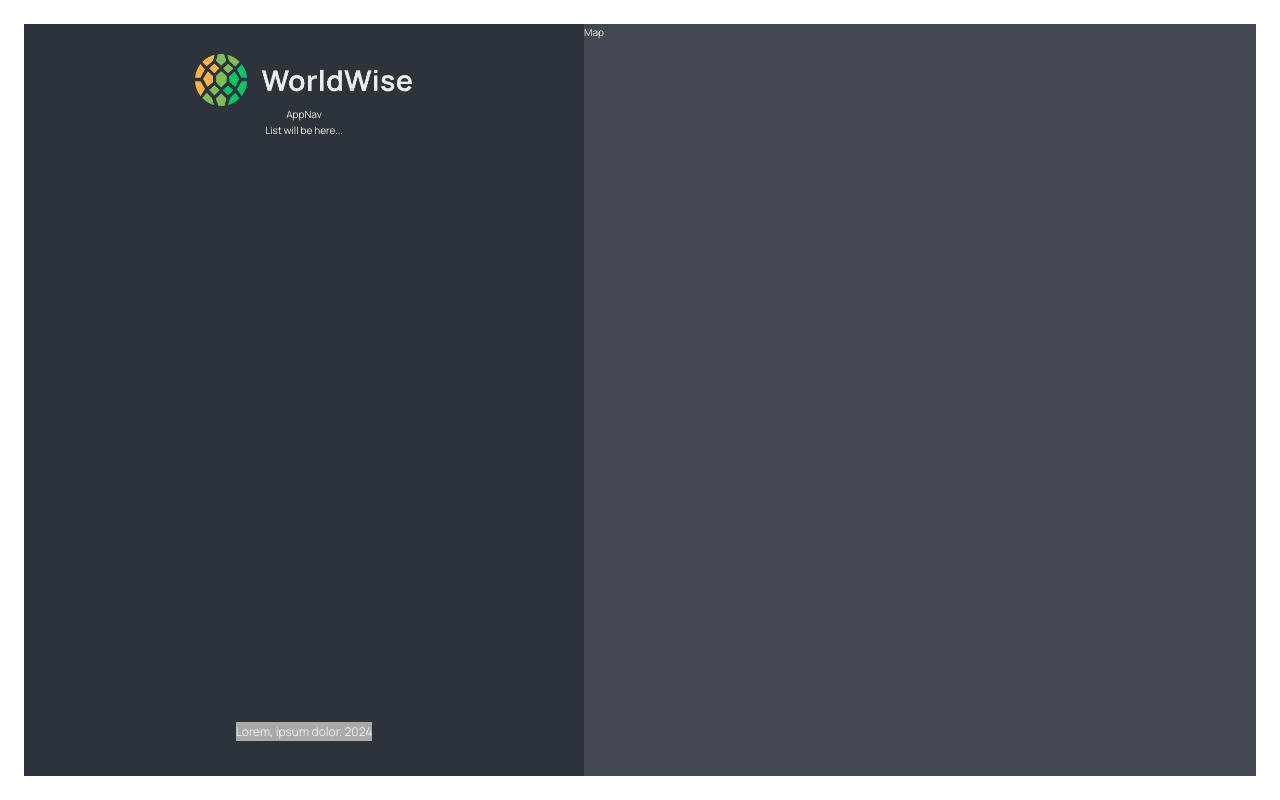
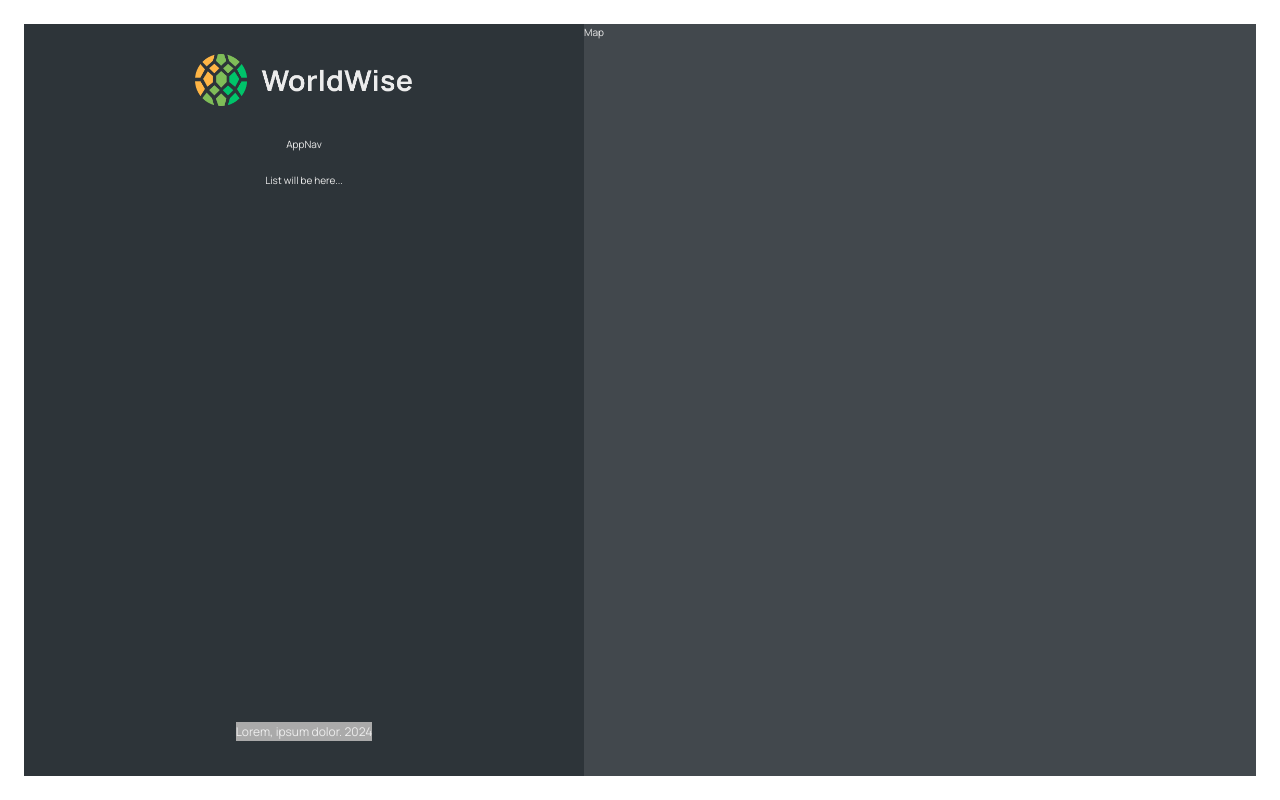
Before and after one commit to erenavar/world-trip, a React (Vite) app: page /app in a window 1280 px wide. Built offline with nearby package versions, Linux system fonts and the light colour scheme.

Commit message:
add css to app nav component

```diff
--- a/src/components/AppNav.jsx
+++ b/src/components/AppNav.jsx
@@ -1,5 +1,6 @@
 import React from "react";
+import styles from './AppNav.module.css'
 
 export default function AppNav() {
-  return <nav>AppNav</nav>;
+  return <nav className={styles.nav}>AppNav</nav>;
 }
```
